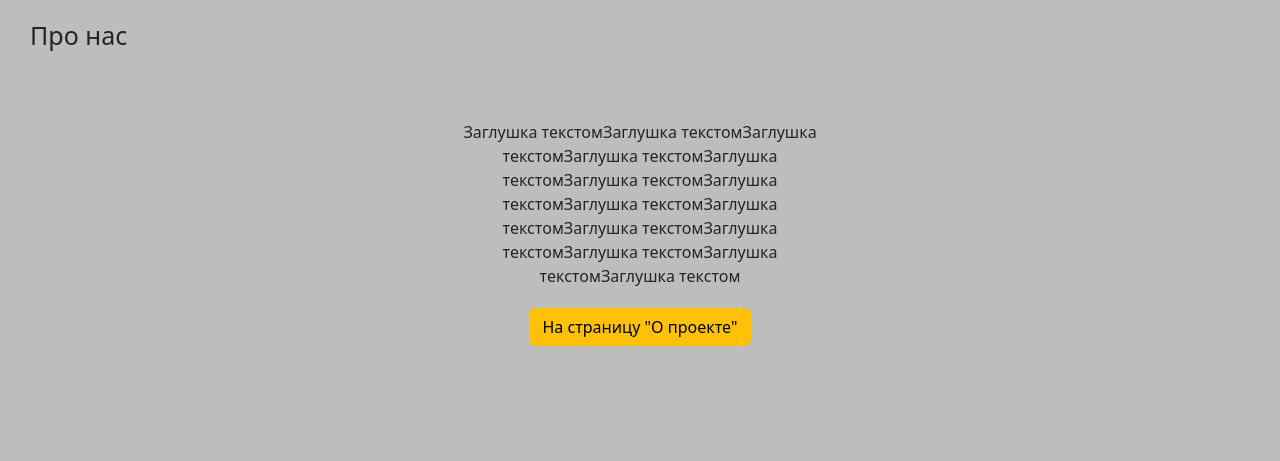
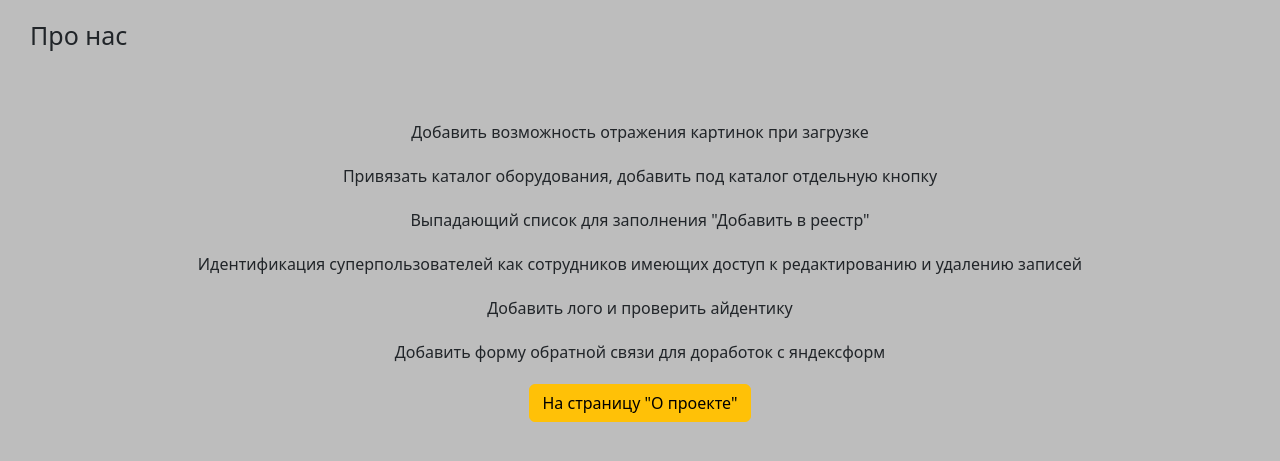
Before and after one commit to SergeyBorozdin/projectDjango, a Django app: page /about in a window 1280 px wide. Shown: the part 69-530 px from the top of the page. Run offline with Django 5.2, Linux system fonts and the light colour scheme; some libraries are stand-ins or nearby versions.

Commit message:
modifed templates and issue in about.html

```diff
--- a/progger/main/static/main/css/main.css
+++ b/progger/main/static/main/css/main.css
@@ -54,7 +54,8 @@ main .features h1 {
 }
 
 main .features p {
-    max-width: 400px; margin: 20px auto;
+    max-width: 1000px;
+    margin: 20px auto;
 }
 
 form {
--- a/progger/main/templates/main/about.html
+++ b/progger/main/templates/main/about.html
@@ -5,7 +5,12 @@
 {% block content %}
     <div class="features">
         <h1>Про нас</h1>
-        <p>Заглушка текстомЗаглушка текстомЗаглушка текстомЗаглушка текстомЗаглушка текстомЗаглушка текстомЗаглушка текстомЗаглушка текстомЗаглушка текстомЗаглушка текстомЗаглушка текстомЗаглушка текстомЗаглушка текстомЗаглушка текстом</p>
+        <p>Добавить возможность отражения картинок при загрузке</p>
+        <p>Привязать каталог оборудования, добавить под каталог отдельную кнопку</p>
+        <p>Выпадающий список для заполнения "Добавить в реестр"</p>
+        <p>Идентификация суперпользователей как сотрудников имеющих доступ к редактированию и удалению записей</p>
+        <p>Добавить лого и проверить айдентику</p>
+        <p>Добавить форму обратной связи для доработок с яндексформ</p>
         <button class="btn btn-warning">На страницу "О проекте"</button>
     </div>
 {% endblock %}
--- a/progger/main/templates/main/edit_register.html
+++ b/progger/main/templates/main/edit_register.html
@@ -60,5 +60,4 @@
         <p>В реестре нет записей</p>
         {% endif %}
     </div>
-<!--    {% include 'main/test.html' %}-->
 {% endblock %}
--- a/progger/main/templates/main/index.html
+++ b/progger/main/templates/main/index.html
@@ -57,5 +57,4 @@
         <p>В реестре нет записей</p>
         {% endif %}
     </div>
-<!--    {% include 'main/test.html' %}-->
 {% endblock %}
--- a/progger/main/templates/main/layout.html
+++ b/progger/main/templates/main/layout.html
@@ -21,7 +21,6 @@
 </head>
 <body>
     <nav>
-
         <ul><a href="{% url 'register' %}"><li><i class="fa-solid fa-table"></i> Реестр</li></a>
             <a href="{% url 'add_register' %}"><li><i class="fa-solid fa-folder-plus"></i> Добавить в реестр</li></a>
             <a href="{% url 'edit_register' %}"><li><i class="fa-solid fa-folder-minus"></i>Редактировать реестр</li></a>
--- a/progger/main/templates/main/test.html
+++ /dev/null
@@ -1 +0,0 @@
-<p>Тестовая проверка метода include</p>
```
